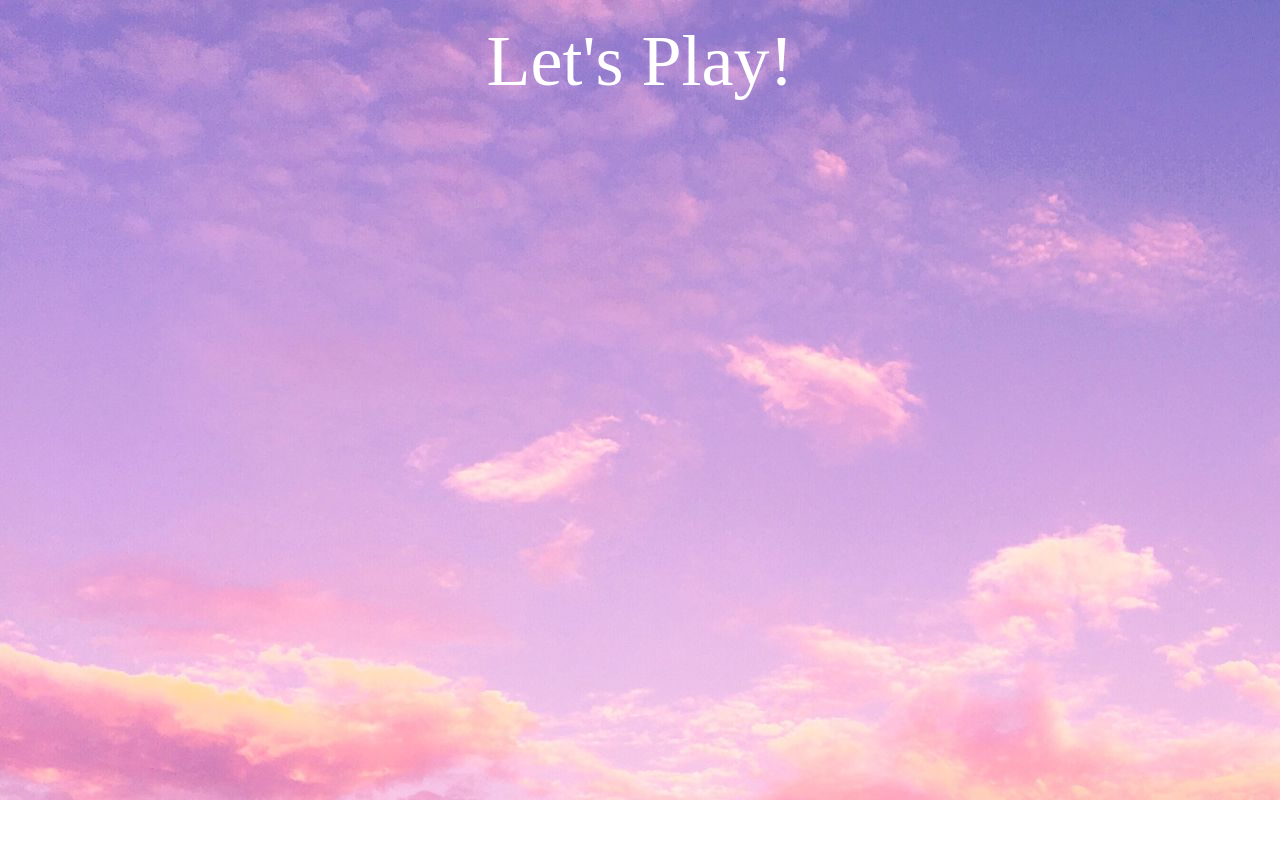
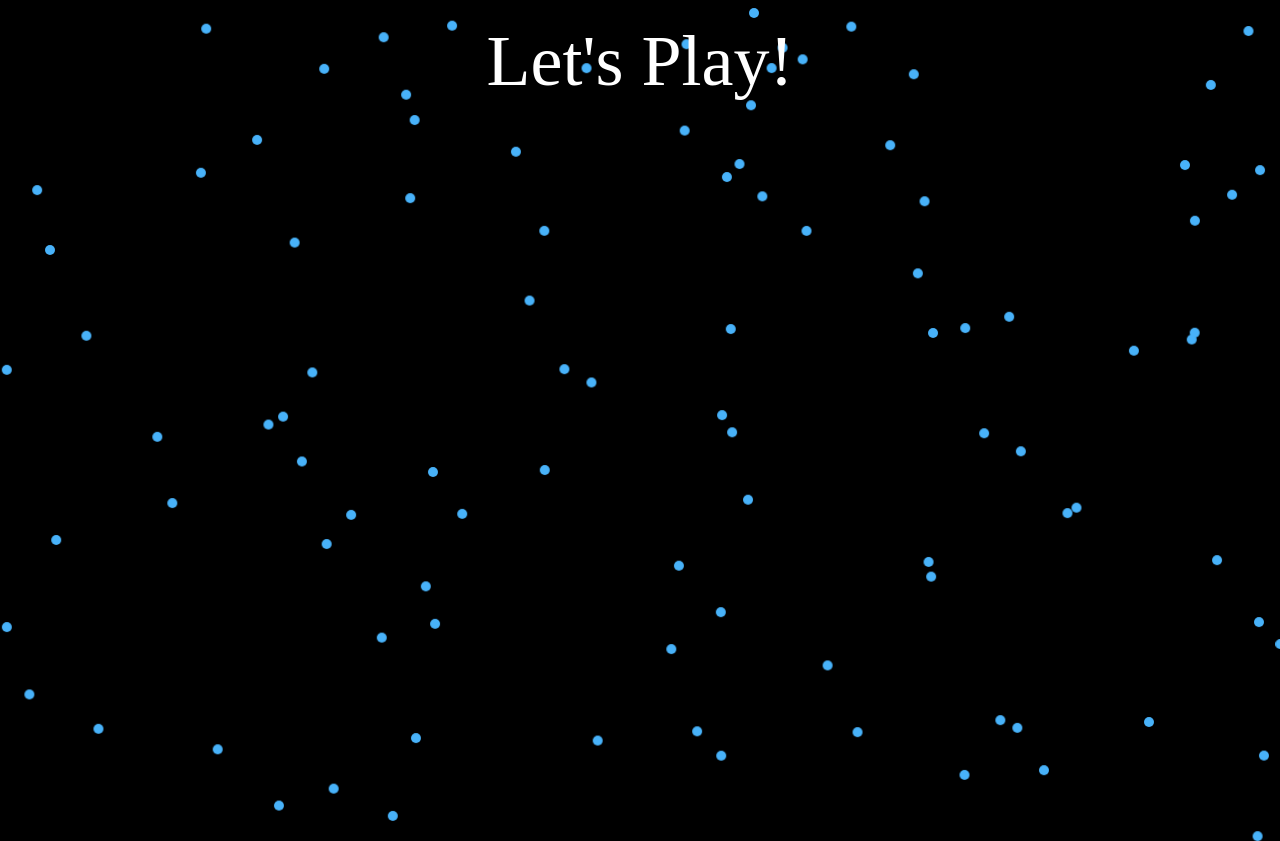
Before and after one commit to rakshita-29/animation-using-js, a plain HTML site: page index.html in a window 1280 px wide. Before the commit the page ends 800 px from the top, so only its background shows below. Drawn offline with Linux system fonts and the light colour scheme.

Commit message:
ADD:background animation.

```diff
--- a/script.js
+++ b/script.js
@@ -1 +1,37 @@
 const board = document.getElementById("board");
+
+function createDot() {
+  const dot = document.createElement("div");
+  dot.className = "dot";
+  dot.style.width = "10px";
+  dot.style.height = "10px";
+  dot.style.left = Math.random() * window.innerWidth + "px";
+  dot.style.top = Math.random() * window.innerHeight + "px";
+  document.body.appendChild(dot);
+
+  dot.animate(
+    [
+      { transform: "translate(0, 0)" },
+      {
+        transform: `translate(${Math.random() * 200 - 100}px, ${
+          Math.random() * 200 - 100
+        }px)`,
+      },
+      { transform: "translate(0, 0)" },
+    ],
+    {
+      duration: Math.random() * 4000 + 3000,
+      iterations: Infinity,
+      direction: "alternate",
+      easing: "ease-in-out",
+    }
+  );
+}
+
+function createDots(numDots) {
+  for (let i = 0; i < numDots; i++) {
+    createDot();
+  }
+}
+
+createDots(100);
--- a/style.css
+++ b/style.css
@@ -1,6 +1,7 @@
 body {
-    background: url("/img/bg.jpg");
-
+    margin: 0;
+    overflow: hidden;
+    background-color: #000;
 }
 
 .heading{
@@ -10,3 +11,9 @@ body {
     margin: 20px;
 
 }
+.dot {
+    position: absolute;
+    background-color: #48b2f9;
+    border-radius: 50%;
+    z-index: -1;
+}
```
Also changed, not shown: img/bg.jpg (deleted).
